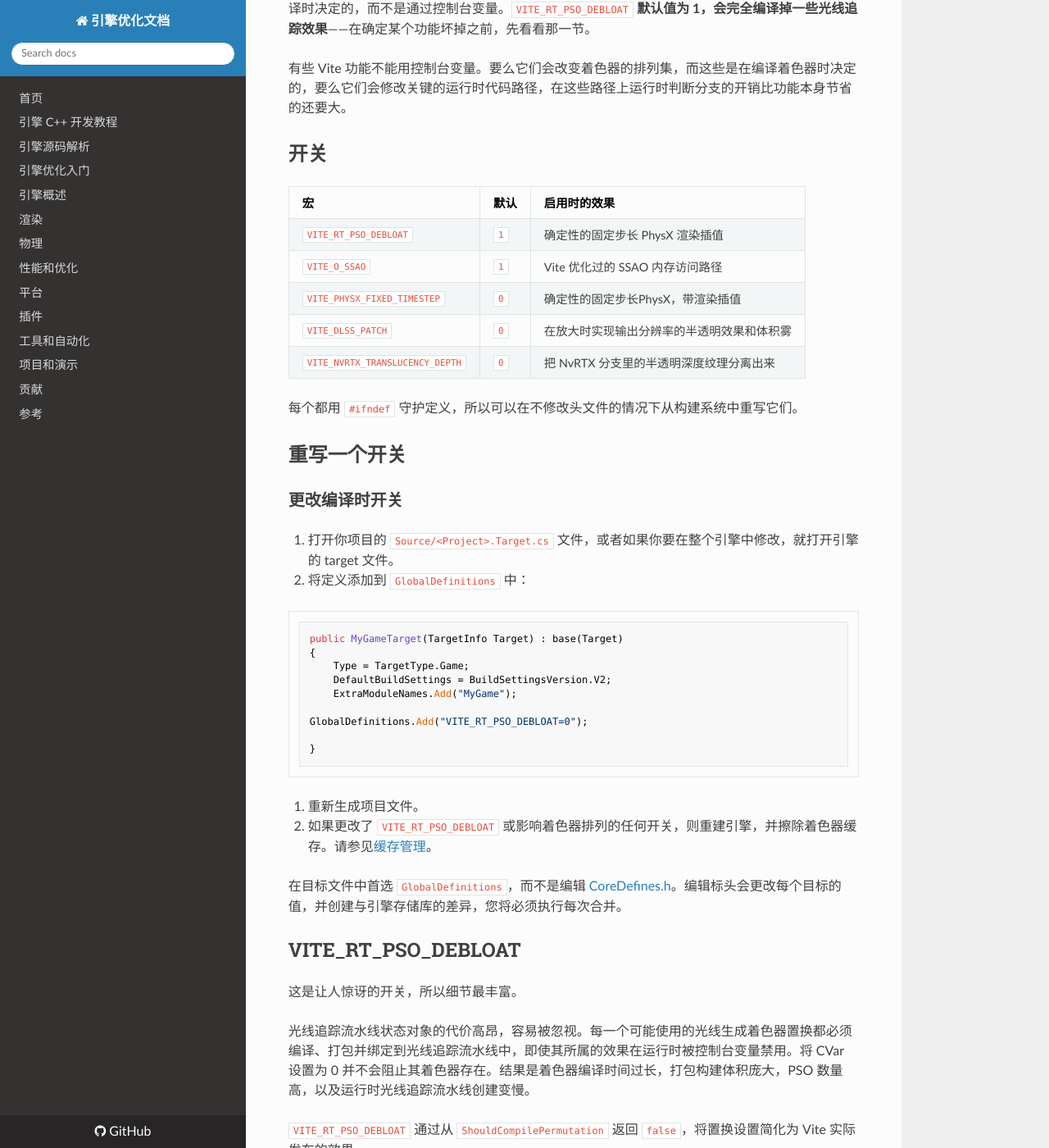
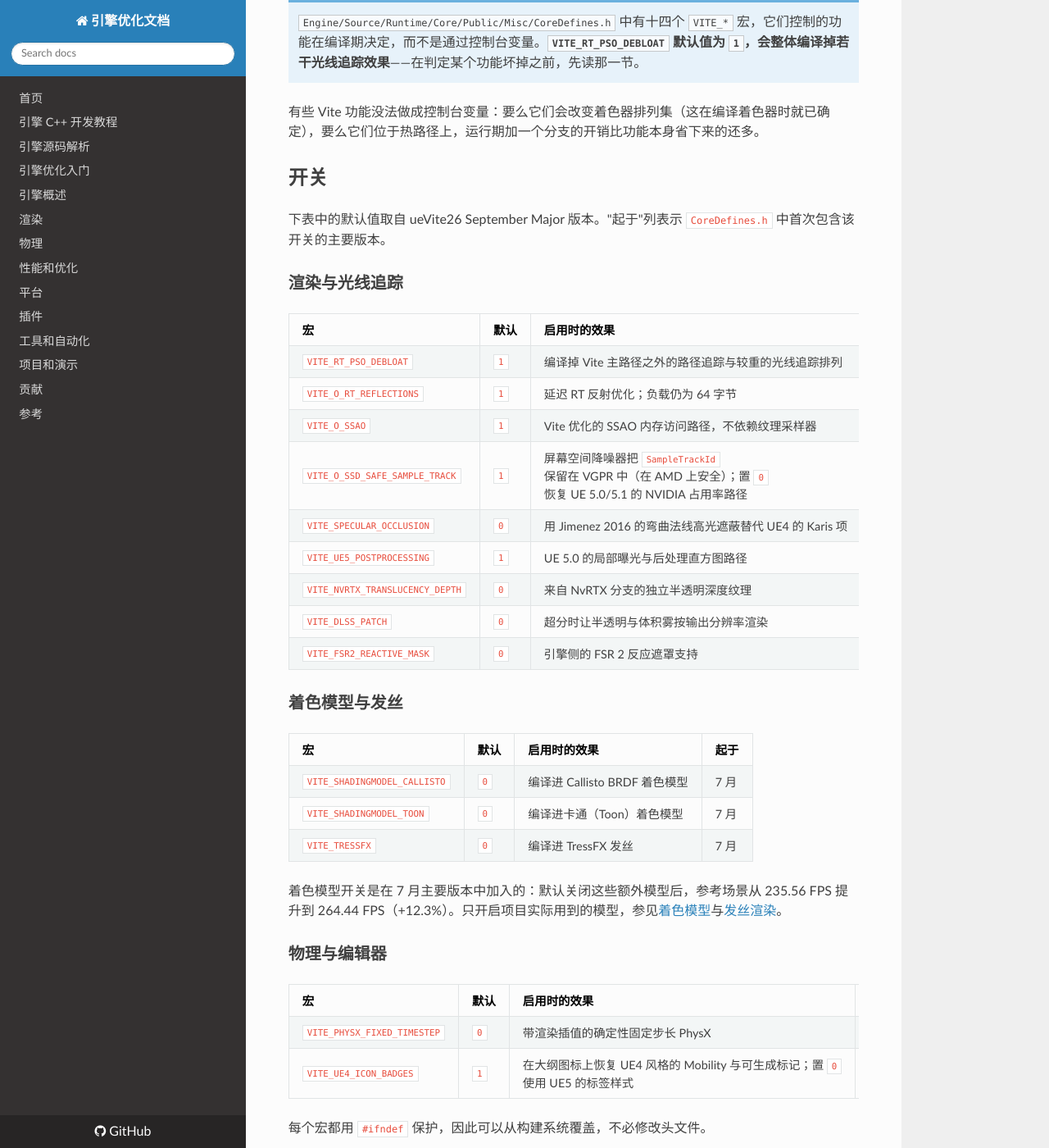
Before and after one commit to OpenHUTB/cpp, an MkDocs documentation site: the page built from docs/optimization/Performance/Compile-Time-Switches.md, in a window 1280 px wide and 1400 px high, scrolled down 194 px. Shown: the whole window at 82% size. Built offline with MkDocs 1.6.1, drawn with Linux system fonts in a browser that asks for light colours; nearby versions of some CDN libraries; a script that is not in the unit is left out; some of the changed text lies outside the part shown.

Commit message:
docs: 重译「编译时开关」页并补全 14 个 VITE_* 宏
原页只列了 5 个宏，且 VITE_RT_PSO_DEBLOAT 一行的效果描述
误写成 PhysX 固定步长；本次按英文原页补全三张表共 14 个宏、
补齐 64 字节负载、235.56→264.44 FPS 等实测数字，并统一术语。

````diff
--- a/docs/optimization/Performance/Compile-Time-Switches.md
+++ b/docs/optimization/Performance/Compile-Time-Switches.md
@@ -1,30 +1,53 @@
 # 编译时开关
 
-[Engine/Source/Runtime/Core/Public/Misc/CoreDefines.h](https://github.com/OpenHUTB/engine/blob/hutb/Engine/Source/Runtime/Core/Public/Misc/CoreDefines.h) 中的五个 `VITE_*` 宏控制的功能是在编译时决定的，而不是通过控制台变量。`VITE_RT_PSO_DEBLOAT` **默认值为 1，会完全编译掉一些光线追踪效果**——在确定某个功能坏掉之前，先看看那一节。
+!!! note "概要"
 
-有些 Vite 功能不能用控制台变量。要么它们会改变着色器的排列集，而这些是在编译着色器时决定的，要么它们会修改关键的运行时代码路径，在这些路径上运行时判断分支的开销比功能本身节省的还要大。
+    `Engine/Source/Runtime/Core/Public/Misc/CoreDefines.h` 中有十四个 `VITE_*` 宏，它们控制的功能在编译期决定，而不是通过控制台变量。**`VITE_RT_PSO_DEBLOAT` 默认值为 `1`，会整体编译掉若干光线追踪效果**——在判定某个功能坏掉之前，先读那一节。
 
+有些 Vite 功能没法做成控制台变量：要么它们会改变着色器排列集（这在编译着色器时就已确定），要么它们位于热路径上，运行期加一个分支的开销比功能本身省下来的还多。
 
 ## 开关
 
-| 宏 | 默认 | 启用时的效果 |
-|---|---|---|
-| `VITE_RT_PSO_DEBLOAT` | `1` | 确定性的固定步长 PhysX 渲染插值 |
-| `VITE_O_SSAO` | `1` | Vite 优化过的 SSAO 内存访问路径 |
-| `VITE_PHYSX_FIXED_TIMESTEP` | `0` | 确定性的固定步长PhysX，带渲染插值 |
-| `VITE_DLSS_PATCH` | `0` | 在放大时实现输出分辨率的半透明效果和体积雾 |
-| `VITE_NVRTX_TRANSLUCENCY_DEPTH` | `0` | 把 NvRTX 分支里的半透明深度纹理分离出来 |
+下表中的默认值取自 ueVite26 September Major 版本。"起于"列表示 `CoreDefines.h` 中首次包含该开关的主要版本。
 
-每个都用 `#ifndef` 守护定义，所以可以在不修改头文件的情况下从构建系统中重写它们。
+### 渲染与光线追踪
 
+| 宏 | 默认 | 启用时的效果 | 起于 |
+|---|---|---|---|
+| `VITE_RT_PSO_DEBLOAT` | `1` | 编译掉 Vite 主路径之外的路径追踪与较重的光线追踪排列 | 6 月 |
+| `VITE_O_RT_REFLECTIONS` | `1` | 延迟 RT 反射优化；负载仍为 64 字节 | 8 月 |
+| `VITE_O_SSAO` | `1` | Vite 优化的 SSAO 内存访问路径，不依赖纹理采样器 | 6 月 |
+| `VITE_O_SSD_SAFE_SAMPLE_TRACK` | `1` | 屏幕空间降噪器把 `SampleTrackId` 保留在 VGPR 中（在 AMD 上安全）；置 `0` 恢复 UE 5.0/5.1 的 NVIDIA 占用率路径 | 8 月 |
+| `VITE_SPECULAR_OCCLUSION` | `0` | 用 Jimenez 2016 的弯曲法线高光遮蔽替代 UE4 的 Karis 项 | 8 月 |
+| `VITE_UE5_POSTPROCESSING` | `1` | UE 5.0 的局部曝光与后处理直方图路径 | 8 月 |
+| `VITE_NVRTX_TRANSLUCENCY_DEPTH` | `0` | 来自 NvRTX 分支的独立半透明深度纹理 | 7 月 |
+| `VITE_DLSS_PATCH` | `0` | 超分时让半透明与体积雾按输出分辨率渲染 | 7 月 |
+| `VITE_FSR2_REACTIVE_MASK` | `0` | 引擎侧的 FSR 2 反应遮罩支持 | 7 月 |
 
-## 重写一个开关
+### 着色模型与发丝
 
-### 更改编译时开关
+| 宏 | 默认 | 启用时的效果 | 起于 |
+|---|---|---|---|
+| `VITE_SHADINGMODEL_CALLISTO` | `0` | 编译进 Callisto BRDF 着色模型 | 7 月 |
+| `VITE_SHADINGMODEL_TOON` | `0` | 编译进卡通（Toon）着色模型 | 7 月 |
+| `VITE_TRESSFX` | `0` | 编译进 TressFX 发丝 | 7 月 |
 
-1. 打开你项目的 `Source/<Project>.Target.cs` 文件，或者如果你要在整个引擎中修改，就打开引擎的 target 文件。
+着色模型开关是在 7 月主要版本中加入的：默认关闭这些额外模型后，参考场景从 235.56 FPS 提升到 264.44 FPS（+12.3%）。只开启项目实际用到的模型，参见[着色模型](../Rendering/Shading-Models.md)与[发丝渲染](../Rendering/Hair-Rendering.md)。
 
-2. 将定义添加到 `GlobalDefinitions` 中：
+### 物理与编辑器
+
+| 宏 | 默认 | 启用时的效果 | 起于 |
+|---|---|---|---|
+| `VITE_PHYSX_FIXED_TIMESTEP` | `0` | 带渲染插值的确定性固定步长 PhysX | 6 月 |
+| `VITE_UE4_ICON_BADGES` | `1` | 在大纲图标上恢复 UE4 风格的 Mobility 与可生成标记；置 `0` 使用 UE5 的标签样式 | 8 月 |
+
+每个宏都用 `#ifndef` 保护，因此可以从构建系统覆盖，不必修改头文件。
+
+## 覆盖某个开关
+
+1. 打开项目的 `Source/<Project>.Target.cs`；若要全引擎生效，则打开引擎的 target 文件。
+
+2. 把定义加入 `GlobalDefinitions`：
 
 ```C#
 public MyGameTarget(TargetInfo Target) : base(Target)
@@ -33,112 +56,116 @@ public MyGameTarget(TargetInfo Target) : base(Target)
     DefaultBuildSettings = BuildSettingsVersion.V2;
     ExtraModuleNames.Add("MyGame");
 
-GlobalDefinitions.Add("VITE_RT_PSO_DEBLOAT=0");
-
+    GlobalDefinitions.Add("VITE_RT_PSO_DEBLOAT=0");
 }
 ```
 
-3. 重新生成项目文件。
+3. 重新生成工程文件。
 
-4. 如果更改了 `VITE_RT_PSO_DEBLOAT` 或影响着色器排列的任何开关，则重建引擎，并擦除着色器缓存。请参见[缓存管理](../Tools/Cache-Management.md)。
+4. 重新构建引擎；如果改动的是 `VITE_RT_PSO_DEBLOAT` 或任何影响着色器排列的开关，还要清空着色器缓存。参见[缓存管理](../Tools/Cache-Management.md)。
 
-在目标文件中首选 `GlobalDefinitions`，而不是编辑 [CoreDefines.h](https://github.com/OpenHUTB/engine/blob/hutb/Engine/Source/Runtime/Core/Public/Misc/CoreDefines.h)。编辑标头会更改每个目标的值，并创建与引擎存储库的差异，您将必须执行每次合并。
-
+优先在 target 文件里使用 `GlobalDefinitions`，而不是直接编辑 `CoreDefines.h`。改头文件会对所有 target 生效，并且每次合并都要带着这份与引擎仓库的差异。
 
 ## VITE_RT_PSO_DEBLOAT
 
-这是让人惊讶的开关，所以细节最丰富。
+这是最容易让人意外的开关，所以展开得最细。
 
-光线追踪流水线状态对象的代价高昂，容易被忽视。每一个可能使用的光线生成着色器置换都必须编译、打包并绑定到光线追踪流水线中，即使其所属的效果在运行时被控制台变量禁用。将 CVar 设置为 0 并不会阻止其着色器存在。结果是着色器编译时间过长，打包构建体积庞大，PSO 数量高，以及运行时光线追踪流水线创建变慢。
+光线追踪管线状态对象（PSO）的代价很容易被低估。每一个**可能**被用到的光线生成着色器排列都必须编译、打包并绑定进光线追踪管线——即使它所属的效果在运行时已被控制台变量关闭。把 CVar 设为 `0` 并不会让着色器不存在。结果是：着色器编译时间长、打包体积大、PSO 数量高，运行时创建光线追踪管线也慢。
 
-`VITE_RT_PSO_DEBLOAT` 通过从 `ShouldCompilePermutation` 返回 `false`，将置换设置简化为 Vite 实际发布的效果。
+`VITE_RT_PSO_DEBLOAT` 对除此之外的所有效果在 `ShouldCompilePermutation` 中返回 `false`，把排列集压缩到 Vite 实际交付的那部分。
 
+### 默认值下被编译掉的效果
 
-### 默认值下会编译掉什么
+当 `VITE_RT_PSO_DEBLOAT=1` 时，下列效果**无论控制台变量怎么设都不可用**：
 
-当 `VITE_RT_PSO_DEBLOAT=1` 时，这些效果**无论控制台变量如何都无法使用**：
+| 效果 | 原本由谁控制 |
+|---|---|
+| 逐像素光线追踪全局光照 | `r.RayTracing.GlobalIllumination` |
+| RTXDI 采样直接光照 | `r.RayTracing.SampledDirectLighting` |
+| 路径追踪 | 路径追踪视图模式（`ShowFlag.PathTracing`） |
+| 光线追踪半透明 | `r.RayTracing.Translucency` |
+| 网格焦散 | NvRTX 焦散相关 CVar |
+| 水体焦散 | NvRTX 水体焦散相关 CVar |
+| 单层水面光线追踪反射 | `r.Water.SingleLayer.RTR` |
+| 光线追踪反射捕捉与反射探针 | `r.RayTracing.Reflections.RayTraceEnvironmentCaptures` |
 
+设置控制台变量看起来会成功，但效果不会渲染出来。
 
-| 效果 | 通常由以下控制 |
-|---|---|
-| 每像素光线追踪全局光照 | `r.RayTracing.GlobalIllumination` |
-| RTXDI 采样直接光照 | `r.RayTracing.SampledDirectLighting` |
-| 路径追踪 | `r.PathTracing`，路径追踪视图模式 |
-| 光线追踪半透明 | `r.RayTracing.Translucency` |
-| 网格焦散 | NvRTX 焦散控制台变量（Console Variables, CVars） |
-| 水体焦散 | NvRTX 水体焦散 CVars |
-| 单层水面光线追踪反射 | `r.Water.SingleLayer.RTR` |
-| 光线追踪反射捕捉和反射探针 | `r.RayTracing.Reflections.RayTraceEnvironmentCaptures` |
-
-设置控制台变量看起来会成功，但效果不会生效。
-
-### 仍然有效的功能
+### 仍然可用的效果
 
 | 效果 | 说明 |
 |---|---|
-| 光线追踪反射 | 被迫使用排序后的延迟算法。旧的非延迟路径已经被编译出去。 |
+| 光线追踪反射 | 强制走排序后的延迟算法；较旧的非延迟路径被编译掉。 |
 | 光线追踪阴影 | 不受影响 |
-| 光线追踪环境遮蔽 | 不受影响 |
-| 光线追踪天空光 | 不受影响 |
-| DDGI | 不受影响。DDGI 是一个插件，不会经过这些排列组合。 |
+| 光线追踪环境光遮蔽 | 不受影响 |
+| 光线追踪天光 | 不受影响 |
+| DDGI | 不受影响。DDGI 是插件，不经过这些排列。 |
 
-剩下的配置正好是 Vite 推荐的设置：用 [DDGI](../Rendering/DDGI-Dynamic.md) 处理间接光照，通过延迟路径实现 [RT 反射](../Rendering/RT-Reflections.md)，以及 [RT 阴影和环境光遮蔽](../Rendering/RT-Shadows-And-Ambient-Occlusion.md)。查看[全局光照](../Rendering/Global-Illumination.md)了解为什么 DDGI 比每像素光线追踪全局光照更受推荐——精简开关会将这个推荐编码进构建中。
+剩下的这组效果，正好就是 Vite 推荐的配置：用 [DDGI](../Rendering/DDGI-Dynamic.md) 做间接光照，[RT 反射](../Rendering/RT-Reflections.md) 走延迟路径，再加 [RT 阴影与环境光遮蔽](../Rendering/RT-Shadows-And-Ambient-Occlusion.md)。为什么 DDGI 优于逐像素光线追踪全局光照，见[全局光照](../Rendering/Global-Illumination.md)——精简裁减开关把这个推荐直接编码进了构建。
 
+### 关掉它
 
-### 关闭它
+如果需要[参考图像](../Rendering/Path-Tracing.md)用的路径追踪、多光源场景的 RTXDI，或者光线追踪半透明与焦散，就把 `VITE_RT_PSO_DEBLOAT=0` 并重新构建。
 
-如果你需要用于[参考图像](../Rendering/Path-Tracing.md)的路径追踪、多光源场景的 RTXDI，或者光线追踪的半透明和焦散效果，请设置 `VITE_RT_PSO_DEBLOAT=0` 并重新构建。
+!!! warning
 
-
-**警告：** 关闭这个选项会显著增加着色器编译时间、打包后的构建大小和光线追踪 PSO 数量。考虑保持一个单独的目标配置——内部参考渲染构建关闭减肥，发布构建开启减肥——而不是全局关闭它。
-
+    关闭该开关会显著增加着色器编译时间、打包体积与光线追踪 PSO 数量。建议维护两套 target 配置——内部参考渲染构建关闭精简裁减，交付构建保持开启——而不是全局关闭。
 
 ## VITE_O_SSAO
 
-启用 Vite 为屏幕空间环境光遮蔽通道重写的内存访问模式。视觉效果与原版相同，但成本更低。
+启用 Vite 为屏幕空间环境光遮蔽通道重写的内存访问模式：视觉效果与原版一致，成本更低。
 
-在这些开关中比较少见的是，它还有一个运行时 CVar —— 但仅在开发版本中有：
+在这些开关里比较特殊的是，它还有一个运行时 CVar——但只在开发版构建中存在：
 
 ```
-r.Vite.SSAO 0   // 库存 UE 的路径
+r.Vite.SSAO 0   // 原版 UE 路径
 r.Vite.SSAO 1   // 优化路径
 ```
 
-发布版本的构建锁定在编译时的值；该 CVar 不存在。运行时开关存在是为了在开发过程中可以对两条路径进行 A/B 比较，这也是优化验证的方法。没有理由关闭编译时开关。参见[环境光遮蔽](../Rendering/Ambient-Occlusion.md)。
-
+Shipping 与 Test 构建锁定为编译期的值，该 CVar 根本不存在。保留运行时开关，是为了在开发期对两条路径做 A/B 对比——这次优化正是这样验证出来的。没有理由关掉这个编译期开关。参见[环境光遮蔽](../Rendering/Ambient-Occlusion.md)。
 
 ## VITE_PHYSX_FIXED_TIMESTEP
 
-默认关闭。启用确定性的固定步长 PhysX 模拟，并配合渲染插值，还有 `p.VitePhysXFixedTimestep.*` 控制台变量。
+默认关闭。启用确定性固定步长 PhysX 模拟与渲染插值，并附带 `p.VitePhysXFixedTimestep.*` 控制台变量。
 
-这个编译时开关存在的原因是该功能会给物理场景、子步骤任务和动画物理混合添加分支和双缓冲变换存储。没有确定性需求的项目不需要为此付出代价。完整文档在[固定步长](../Physics/Fixed-Timestep.md)中。
-
+之所以设成编译期开关，是因为该功能会给物理场景、子步任务与动画物理混合增加分支和双缓冲的变换存储。没有确定性需求的项目不该为此买单。完整文档见[固定步长](../Physics/Fixed-Timestep.md)。
 
 ## VITE_DLSS_PATCH
 
-默认关闭。添加了 `TranslucencyAfterDOFUpscaledRT` 和 `TranslucencyAfterDOFModulateUpscaledRT` 网格通道，使选中的半透明物体在放大后以输出分辨率渲染，同时添加了 `r.VolumetricFog.UseUpScaledSizeVolumetricFog`，使雾网格可以从输出分辨率计算。
+默认关闭。增加 `TranslucencyAfterDOFUpscaledRT` 与 `TranslucencyAfterDOFModulateUpscaledRT` 两个网格 pass，使选定的半透明图元在超分之后按输出分辨率渲染；同时增加 `r.VolumetricFog.UseUpScaledSizeVolumetricFog`，让雾网格可以按输出分辨率计算。
 
-仅与启用超分辨率的项目相关。请参见[超分辨率和帧生成](../Rendering/Upscalers.md)。
-
+只对启用了超分器的项目有意义。参见[超分辨率与帧生成](../Rendering/Upscalers.md)。
 
 ## VITE_NVRTX_TRANSLUCENCY_DEPTH
 
-默认关闭。此功能会分配并写入一个独立的半透明深度纹理，以及一个独立的半透明颜色纹理，继承自 NvRTX 分支。某些需要半透明深度的 NvRTX 特效需要此功能；启用后会占用额外的渲染目标。
+默认关闭。在独立半透明颜色之外，再分配并写入一张独立的半透明深度纹理，继承自 NvRTX 分支。某些需要半透明深度的 NvRTX 效果依赖它；开启后会多占用一张渲染目标。
 
+## VITE_SPECULAR_OCCLUSION
 
-## 检查构建版本包含的内容
+默认关闭。把 UE4 的高光遮蔽项——Karis 的 `GetSpecularOcclusion(NoV, RoughnessSq, AO)`——替换为 Jimenez 等人 2016 年的锥-锥高光遮蔽，由 DFAO 或 SSAO 的弯曲法线驱动。它可以减少折痕内侧与物体下方反射中的漏光。
 
-编译时开关在运行时是不可见的，这使得“这个功能是否编译进去了？”成为调试时一个实际存在的问题。
+该宏只是基于图像的照明与光线追踪反射着色器上的编译期常量，既不是着色器排列，也不是全局着色器定义，所以不会增加 PSO；改动它只会重新编译那几个着色器。
 
-最可靠的检查方法是设置相关的 CVar 并查看效果是否出现。如果在包含数百个光源的场景中，`r.RayTracing.SampledDirectLighting 1` 没有产生任何变化，则 `VITE_RT_PSO_DEBLOAT` 已启用。
+## VITE_UE5_POSTPROCESSING
 
-对于带有运行时 CVar 的开关，检查 CVar 是否存在是一种直接的测试方法：在正式发布版本中，由于 `r.Vite.SSAO` 已被编译掉，因此找不到它。
+默认开启。编译进 UE 5.0 的局部曝光 pass，以及配套的后处理直方图与色调映射改动，让项目不必迁到 UE5 也能获得接近 UE5 的局部曝光控制。
 
+## 着色模型与 TressFX 开关
+
+`VITE_SHADINGMODEL_CALLISTO`、`VITE_SHADINGMODEL_TOON`、`VITE_FSR2_REACTIVE_MASK` 与 `VITE_TRESSFX` 默认关闭。每多一个着色模型，共享光照着色器就多一组分支，所有可能用到它的材质也多一批排列——无论项目是否真的渲染了这类材质，都要付这份成本。只开启美术方向需要的那些。TressFX 无论开关如何，都还会被排除在移动端与 ES 3.1 着色器平台之外。
+
+## 检查构建里到底有什么
+
+编译期开关在运行时不可见，所以调试时"这个功能到底编进去了没"是个真问题。
+
+最可靠的检查方式是设置相关 CVar，看效果是否出现。如果在有数百个光源的场景里，`r.RayTracing.SampledDirectLighting 1` 毫无变化，那就是 `VITE_RT_PSO_DEBLOAT` 开着。
+
+对于带运行时 CVar 的开关，直接检查 CVar 是否存在就是最直接的测试：在 Shipping 或 Test 构建里，`r.Vite.SSAO` 会因为被编译掉而根本找不到。
 
 ## 另请参阅
 
-- [着色器编译和 PSO](Shader-Compilation-And-PSO.md)
+- [着色器编译与 PSO](Shader-Compilation-And-PSO.md)
 - [光线追踪](../Rendering/Ray-Tracing.md)
-- [固定时间步长](../Physics/Fixed-Timestep.md)
+- [固定步长](../Physics/Fixed-Timestep.md)
 - [缓存管理](../Tools/Cache-Management.md)
-- [从源代码构建](../GettingStarted/Build-From-Source.md)
+- [从源码构建](../GettingStarted/Build-From-Source.md)
````
